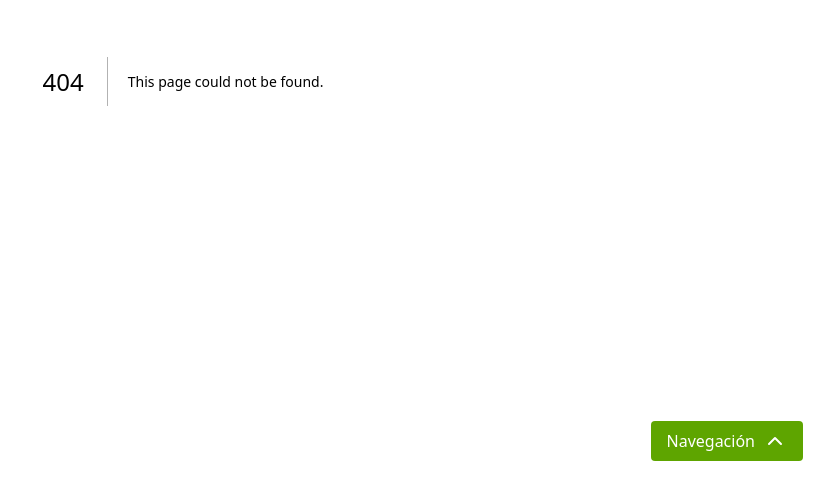
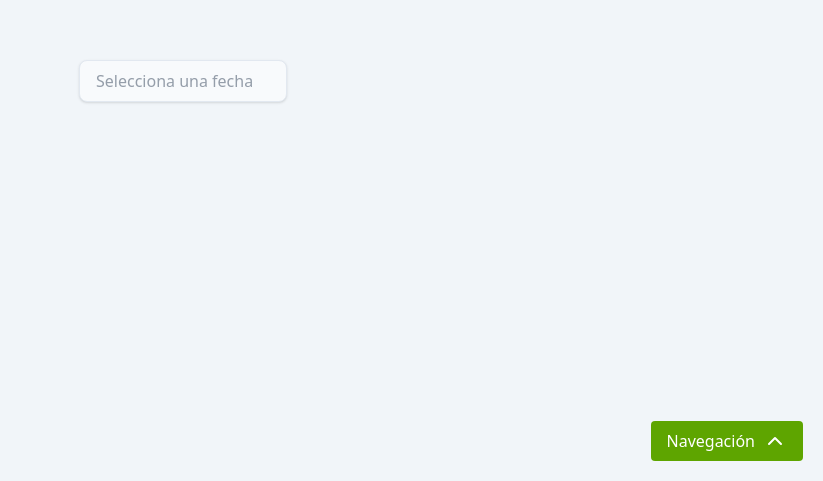
Before and after one commit to Ideas-Digitales/socomarca-frontend, a Next.js app: page /calendario in a window 1280 px wide. Before the commit this address had no page. Shown: the part 319-800 px from the top of the page, without its empty margins (457-1280 px from the left). Built offline with nearby package versions, Linux system fonts and the light colour scheme.

Commit message:
calendar

```diff
--- a/package.json
+++ b/package.json
@@ -10,8 +10,10 @@
   },
   "dependencies": {
     "@heroicons/react": "^2.2.0",
+    "date-fns": "^4.1.0",
     "next": "15.3.2",
     "react": "^19.0.0",
+    "react-day-picker": "^9.7.0",
     "react-dom": "^19.0.0",
     "recharts": "^2.15.3",
     "zustand": "^5.0.4"
--- /dev/null
+++ b/src/app/calendario/page.tsx
@@ -0,0 +1,65 @@
+"use client";
+
+import { useState, useRef, useEffect } from "react";
+import { DayPicker } from "react-day-picker";
+import "react-day-picker/style.css";
+import { es } from 'date-fns/locale';
+
+
+export default function MyDatePicker() {
+  const [selected, setSelected] = useState<Date>();
+  const [isOpen, setIsOpen] = useState(false);
+  const ref = useRef<HTMLDivElement>(null);
+
+  useEffect(() => {
+    const handleClickOutside = (event: MouseEvent) => {
+      if (ref.current && !ref.current.contains(event.target as Node)) {
+        setIsOpen(false);
+      }
+    };
+
+    document.addEventListener("mousedown", handleClickOutside);
+    return () => document.removeEventListener("mousedown", handleClickOutside);
+  }, []);
+
+  return (
+    <div className="flex items-center justify-center h-screen bg-slate-100">
+    <div className="relative w-fit" ref={ref}>
+      <input
+        type="text"
+        readOnly
+        value={selected ? selected.toLocaleDateString() : ""}
+        onClick={() => setIsOpen(!isOpen)}
+        placeholder="Selecciona una fecha"
+        className="border border-slate-200 rounded-lg px-4 py-2 w-52 cursor-pointer bg-slate-50 text-slate-700 shadow-sm hover:border-lime-400 focus:outline-none focus:ring-2 focus:ring-lime-400 transition"
+      />
+
+      {isOpen && (
+        <div className="absolute z-50 mt-2 p-2 bg-white border border-slate-200 rounded-lg shadow-lg">
+          <DayPicker
+          locale={es}
+            mode="single"
+            selected={selected}
+            onSelect={(date) => {
+              if (date) {
+                setSelected(date);
+                setIsOpen(false);
+              }
+            }}
+            modifiersClassNames={{
+              selected: "bg-lime-500 text-white",
+              today: "text-lime-500 font-bold",
+            }}
+            classNames={{
+              caption: "text-slate-600",
+              head_cell: "text-slate-400",
+              day: "rounded-full hover:bg-slate-300 focus:outline-none",
+              chevron: `fill-lime-500 text-lime-500 hover:fill-lime-600 rounded`,
+            }}
+          />
+        </div>
+      )}
+    </div>
+    </div>
+  );
+}
```
Also changed, not shown: 1 other file (tests, documents, lock files or other folders).
